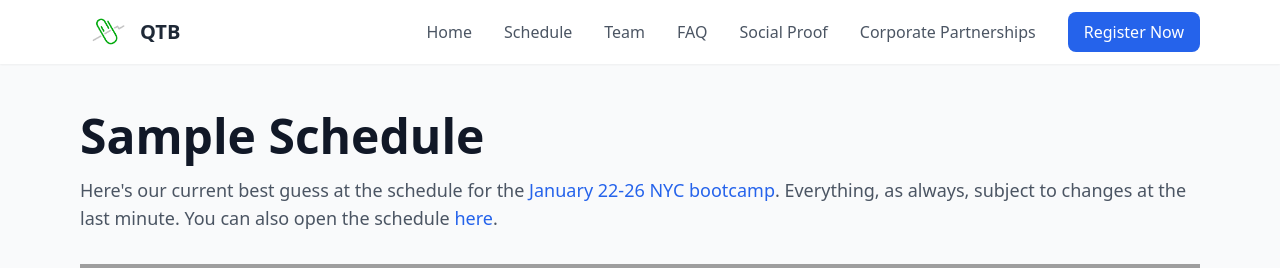
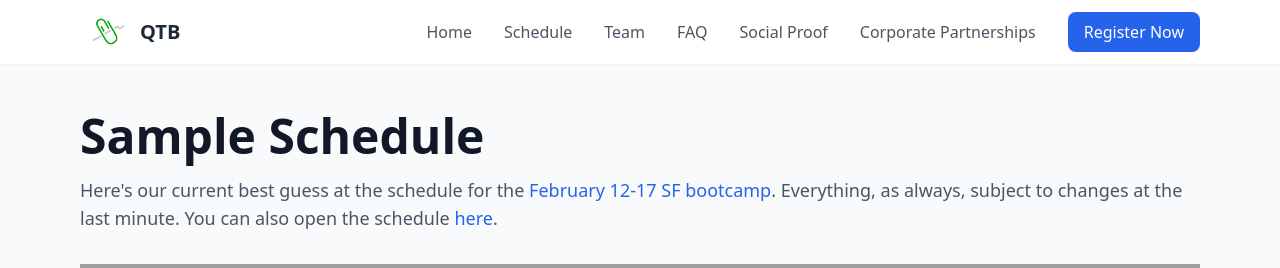
Before and after one commit to tradingbootcamp/website, a Vue app: page /schedule in a window 1280 px wide. Shown: the top 268 px of the page. Built offline with nearby package versions, Linux system fonts and the light colour scheme; grey boxes are pictures that could not be loaded.

Commit message:
change schedule from jan to feb

```diff
--- a/src/components/schedule.vue
+++ b/src/components/schedule.vue
@@ -3,7 +3,7 @@
         <div class="max-w-6xl mx-auto px-4 py-12">
             <h1 class="text-4xl sm:text-5xl font-bold text-gray-900 mb-4">Sample Schedule</h1>
             <p class="text-lg text-gray-600 mb-8">
-                Here's our current best guess at the schedule for the <a target="_blank" href="https://bit.ly/qtb-january-2025" class="text-blue-600 hover:text-blue-800">January 22-26 NYC bootcamp</a>. Everything, as always, subject to changes at the last minute. You can also open the schedule <a target="_blank" :href="links.scheduleEmbed" class="text-blue-600 hover:text-blue-800">here</a>.
+                Here's our current best guess at the schedule for the <a target="_blank" href="https://bit.ly/qtb-february-2025-reg" class="text-blue-600 hover:text-blue-800">February 12-17 SF bootcamp</a>. Everything, as always, subject to changes at the last minute. You can also open the schedule <a target="_blank" :href="links.scheduleEmbed" class="text-blue-600 hover:text-blue-800">here</a>.
             </p>
             <!-- Added embedded Google Sheet -->
             <div class="w-full h-[840px]">
```
